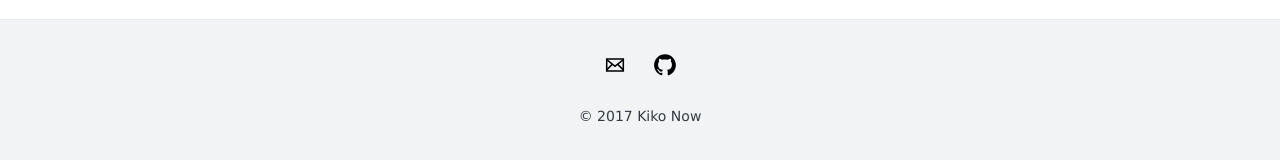
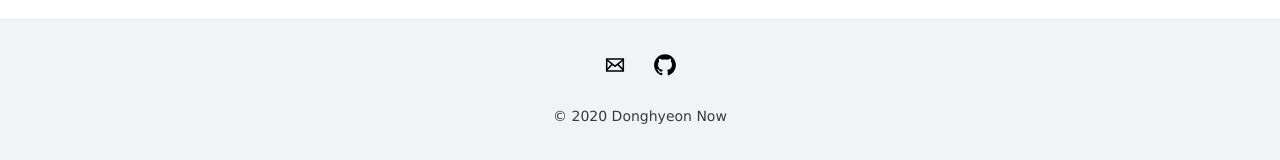
Before and after one commit to DaeAkin/DaeAkin.github.io, a Jekyll site: the page built from _posts/2020-11-14-객체가 인스턴스화가 필요하지 않다면 private 생성자를 사용하자.md, in a window 1280 px wide. Shown: the part 1995-2155 px from the top of the page. Built offline with Jekyll 4.4.1, drawn with Linux system fonts in a browser that asks for light colours; comment, search, counter and statistics services are not loaded; part of the change alters nothing that is shown.

Commit message:
disqus 수정

```diff
--- a/_config.yml
+++ b/_config.yml
@@ -51,7 +51,7 @@ footer-links:
   youtube: # channel/<your_long_string> or user/<user-name>
 
 # Text under the icons in footer
-footer-text: © 2017 Kiko Now
+footer-text: © 2020 Donghyeon Now
 
 # Enter your Disqus shortname (not your username) to enable commenting on posts
 # You can find your shortname on the Settings page of your Disqus account
--- a/_includes/disqus.html
+++ b/_includes/disqus.html
@@ -1,19 +1,4 @@
 {% if site.disqus %}
-<div id="disqus_recommendations"></div>
-<script>
-	(function() { // REQUIRED CONFIGURATION VARIABLE: EDIT THE SHORTNAME BELOW
-	var d = document, s = d.createElement('script'); // IMPORTANT: Replace EXAMPLE with your forum shortname!
-	s.src = 'https://donghyeon-1.disqus.com/recommendations.js'; s.setAttribute('data-timestamp', +new Date());
-	(d.head || d.body).appendChild(s);
-	})();
-	</script>
-	<noscript>
-	Please enable JavaScript to view the
-	<a href="https://disqus.com/?ref_noscript" rel="nofollow">
-	comments powered by Disqus.
-	</a>
-	</noscript>
-
  <div class="comments">
 	 <div id="disqus_thread"></div>
 	 <script>
```
Lines whose indentation alone changed are shown as unchanged.
